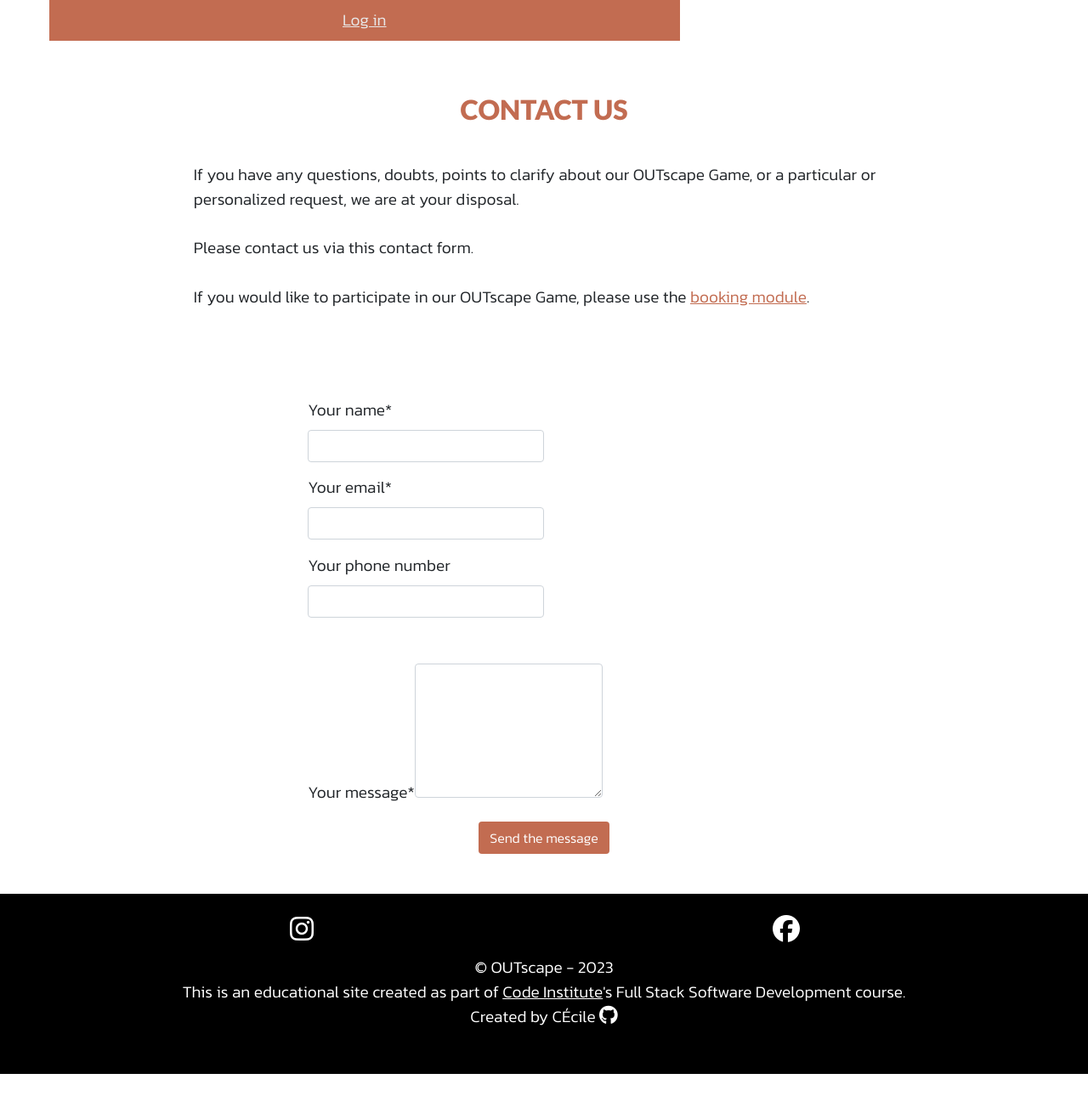
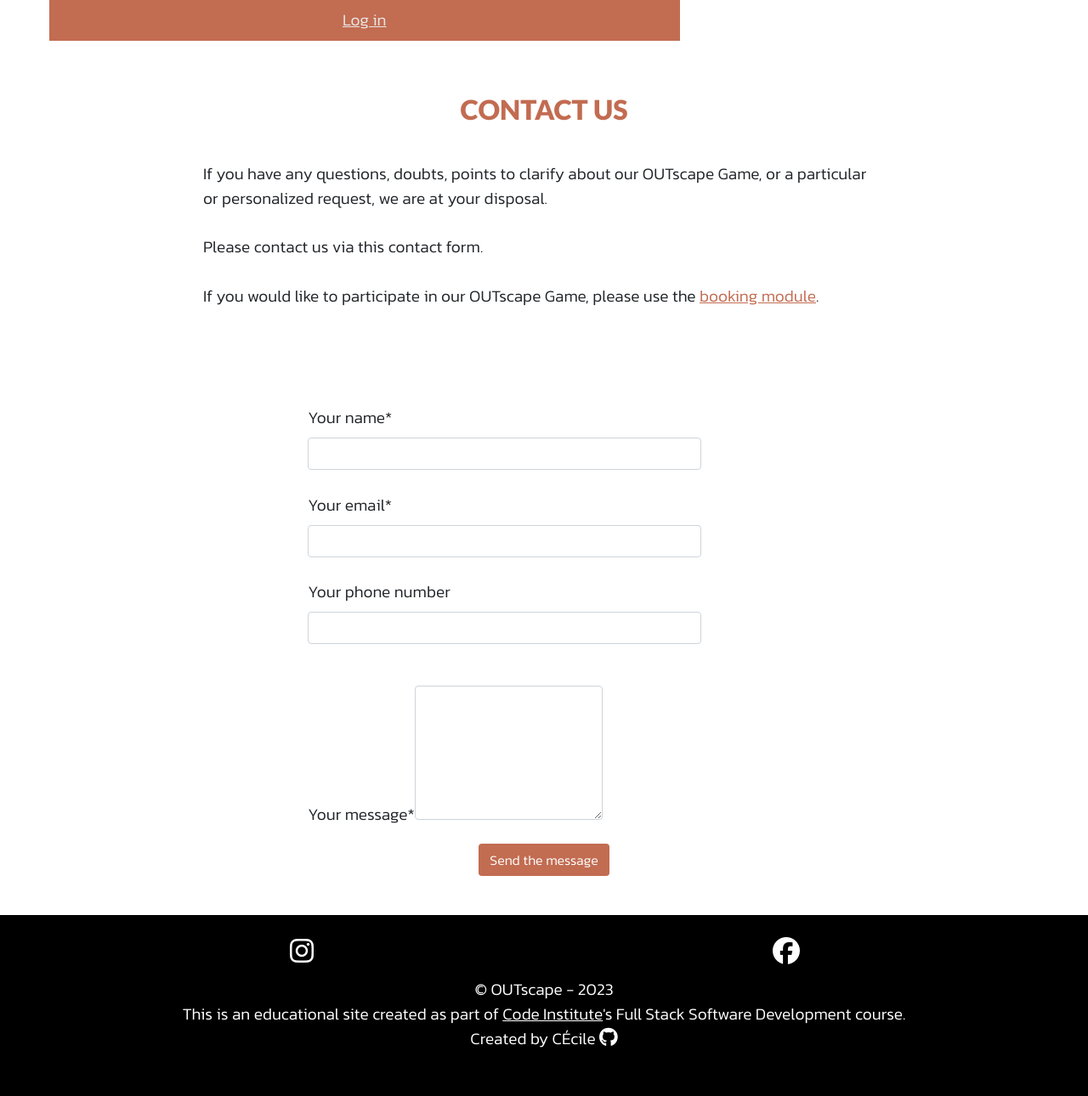
Before and after one commit to cecilegaudron/outscape-game, a Django app: page /contact.html in a window 1280 px wide. Shown: the part 520-1810 px from the top of the page at 85% size. Before the commit the page ends 1784 px from the top, so only its background shows below. Run offline with Django 3.2, Linux system fonts and the light colour scheme; some libraries are stand-ins or nearby versions.

Commit message:
Add styles to contact form

```diff
--- a/templates/contact.html
+++ b/templates/contact.html
@@ -2,13 +2,11 @@
 {% block title %}OUTscape game in Berlin{% endblock %}
 
 {% block content %}
-
-<!-- First section -->
 <section class="mx-auto">
     <div>
         <h1>Contact Us</h1>
     </div>
-    <div>
+    <div class="container">
         {% if contact_name %}
             <h2>Thanks {{ contact_name }} !</h2>
             <p>We received your email and we answer to you shortly.</p>
@@ -19,22 +17,22 @@
                 Please contact us via this contact form. <br><br>
                 If you would like to participate in our OUTscape Game, please use the <a href="{% url 'booking' %}">booking module</a>.
             </p>
-
+            <div class="row">
                 <!-- Contact Form with Bootstrap -->
                 <form class="form-contact mx-auto" action="#" method="post">
-                <div class="form-group col-md-6">
+                    <div class="form-group col-xl-10">
                         <label for="inputName" class="form-label">Your name*</label>
                         <input type="name" class="form-control" id="inputName" required aria-label="Name">
                     </div>
-                <div class="form-group col-md-6">
+                    <div class="form-group col-xl-10">
                         <label for="inputEmail" class="form-label">Your email*</label>
                         <input type="email" class="form-control" id="inputEmail" required aria-label="Email address">
                     </div>
-                <div class="form-group col-md-6">
+                    <div class="form-group col-xl-10">
                         <label for="inputPhone" class="form-label">Your phone number</label>
                         <input type="number" class="form-control" id="inputPhone" aria-label="Phone number">
                     </div>
-                <div class="form-group col-12">
+                    <div class="form-group col-xl-10">
                         <label for="inputMessage" class="form-label">Your message*<label>
                         <textarea type="message" id="inputMessage" class="form-control" required aria-label="Message" rows="6"></textarea>
                     </div>
@@ -43,6 +41,7 @@
                     </div>
                 </form>
             </div>
+        </div>
         {% endif%}
 </section>
 
```
Lines whose indentation alone changed are shown as unchanged.
